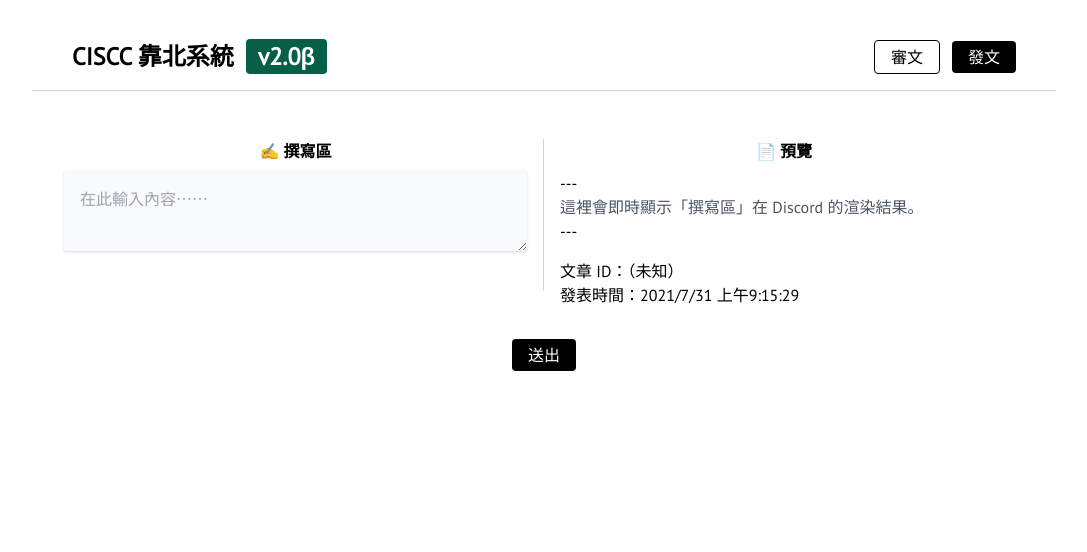
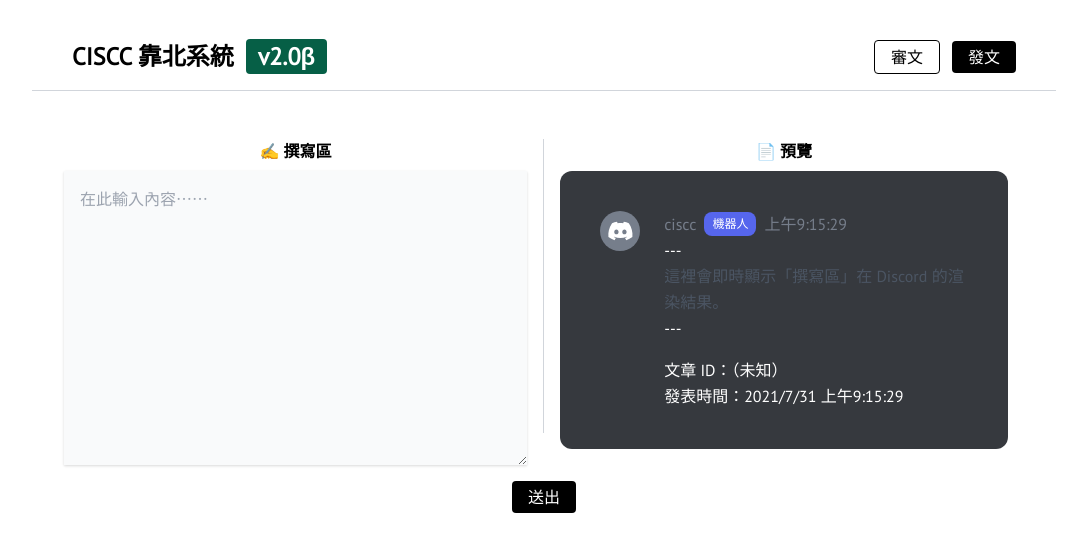
Before and after one commit to pan93412/ciscc-frontend-next, a Next.js app: page / in a window 1280 px wide. Shown: the top 552 px of the page, without its empty margins (96-1183 px from the left). Built offline with nearby package versions, Linux system fonts and the light colour scheme; no server answers; what myzod would draw is missing.

Commit message:
refactor(components/Forms/DiscordMarkdownEditor): use DiscordCard

```diff
--- a/components/Forms/DiscordMarkdownEditor.tsx
+++ b/components/Forms/DiscordMarkdownEditor.tsx
@@ -1,7 +1,10 @@
 import React, { useEffect, useState } from "react";
 import { toHTML } from "discord-markdown";
 import ReactHtmlParser from "react-html-parser";
+import dynamic from "next/dynamic";
 import BaseTextarea from "../Elements/Input/BaseTextarea";
+
+const DiscordCard = dynamic(() => import("../Elements/Card/DiscordCard"));
 
 export interface DiscordMarkdownEditorProps {
   userInput: string;
@@ -31,11 +34,12 @@
         <BaseTextarea
           value={userInput}
           onValueChange={setUserInput}
-          className="border-b-1 bg-gray-50 shadow p-4 w-full"
+          className="border-b-1 bg-gray-50 shadow p-4 w-full h-full"
         />
       </div>
       <div className="border lg:border-0 p-4 lg:py-0">
         <div className="text-center font-bold mb-2">📄 預覽</div>
+        <DiscordCard date={currentDate}>
           <div>---</div>
           <div>
             {userInput.length ? (
@@ -51,6 +55,7 @@
           <div>
             發表時間：{currentDate?.toLocaleString("zh-TW") ?? "（載入中）"}
           </div>
+        </DiscordCard>
       </div>
     </section>
   );
```
Lines whose indentation alone changed are shown as unchanged.
